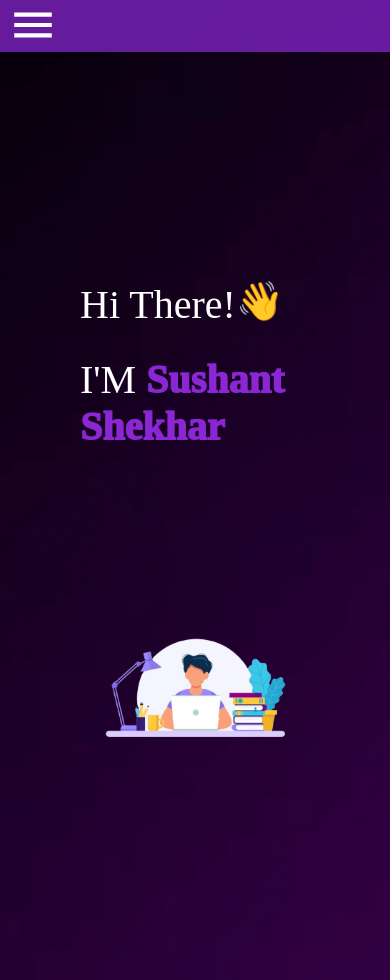
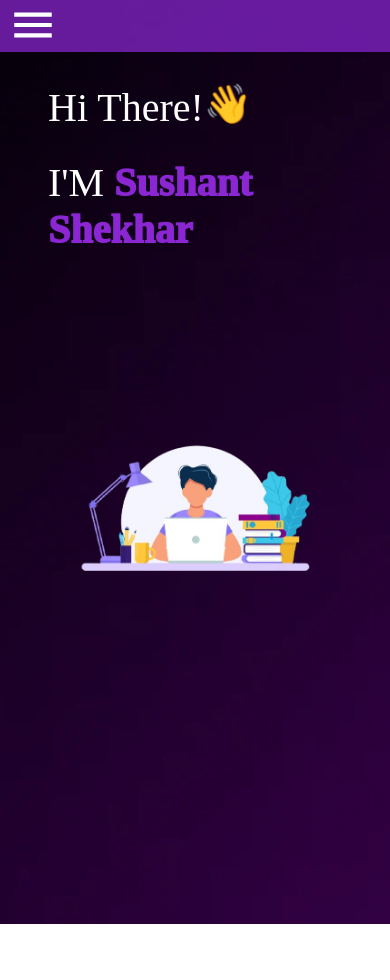
Before and after one commit to Sushantshekharzz/Portfolio, a React (Create React App) app: page / in a window 390 px wide. After the commit the page ends 924 px from the top, so only its background shows below. Built offline with nearby package versions, Linux system fonts and the light colour scheme.

Commit message:
padding change for mobile

```diff
--- a/src/component/Home.js
+++ b/src/component/Home.js
@@ -15,13 +15,14 @@ export default function Home() {
                 backgroundPosition: 'center', // Center the background image
             }}>
                 <Box sx={{
-                    display: 'flex', alignItems: 'center', flexDirection: { xs: 'column', md: 'row' }, justifyContent: 'center', height: '100vh', padding: { md: 4, xs: 5 }, paddingTop: { xs: 12 },
+                    display: 'flex', alignItems: {xs:'flex-start', md:'center'}, flexDirection: { xs: 'column', md: 'row' }, justifyContent: {xs:'flex-start', md:'center'}, height: '100vh', padding: { md: 1},  paddingInline:{xs:6}, paddingTop:{xs:10},
                     // whiteSpace: { xs: 'nowrap', md: 'normal' },
-                    wordWrap: { xs: 'normal', md: 'break-word' },// Prevent wrapping on mobile, allow on desktop
+                    // wordWrap: { xs: 'normal', md: 'break-word' },// Prevent wrapping on mobile, allow on desktop
                     // overflowX: { xs: 'auto', md: 'visible' }, // Horizontal scroll for mobile, no scroll for desktop
+                    wordBreak: {xs:'break-word', md:'break-word'}, // Forces long words to break
+                    // overflowX: { xs: 'auto', md: 'normal' }, // Horizontal scroll for mobile, no scroll for desktop
                 }}>
                     <Box sx={{
-                        padding: { md: 4, xs: 5 },
                         maxWidth: { xs: '100%', md: '500px' }, // Full width on mobile, limited on desktop
                         display: 'flex',
                         alignItems: 'flex-start',
@@ -56,7 +57,8 @@ export default function Home() {
                         </Box>
                     </Box>
                     <Box sx={{
-                        padding: { md: 4, xs: 5 },
+                        paddingTop:{xs:10},
+                        padding: { md: 4 },
                         maxWidth: { xs: '100%', md: '500px' }, // Full width on mobile, limited on desktop
                     }}>
                         <img src={study} alt="" style={{ height: '100%', maxWidth: '100%', objectFit: 'cover' }} />
```
